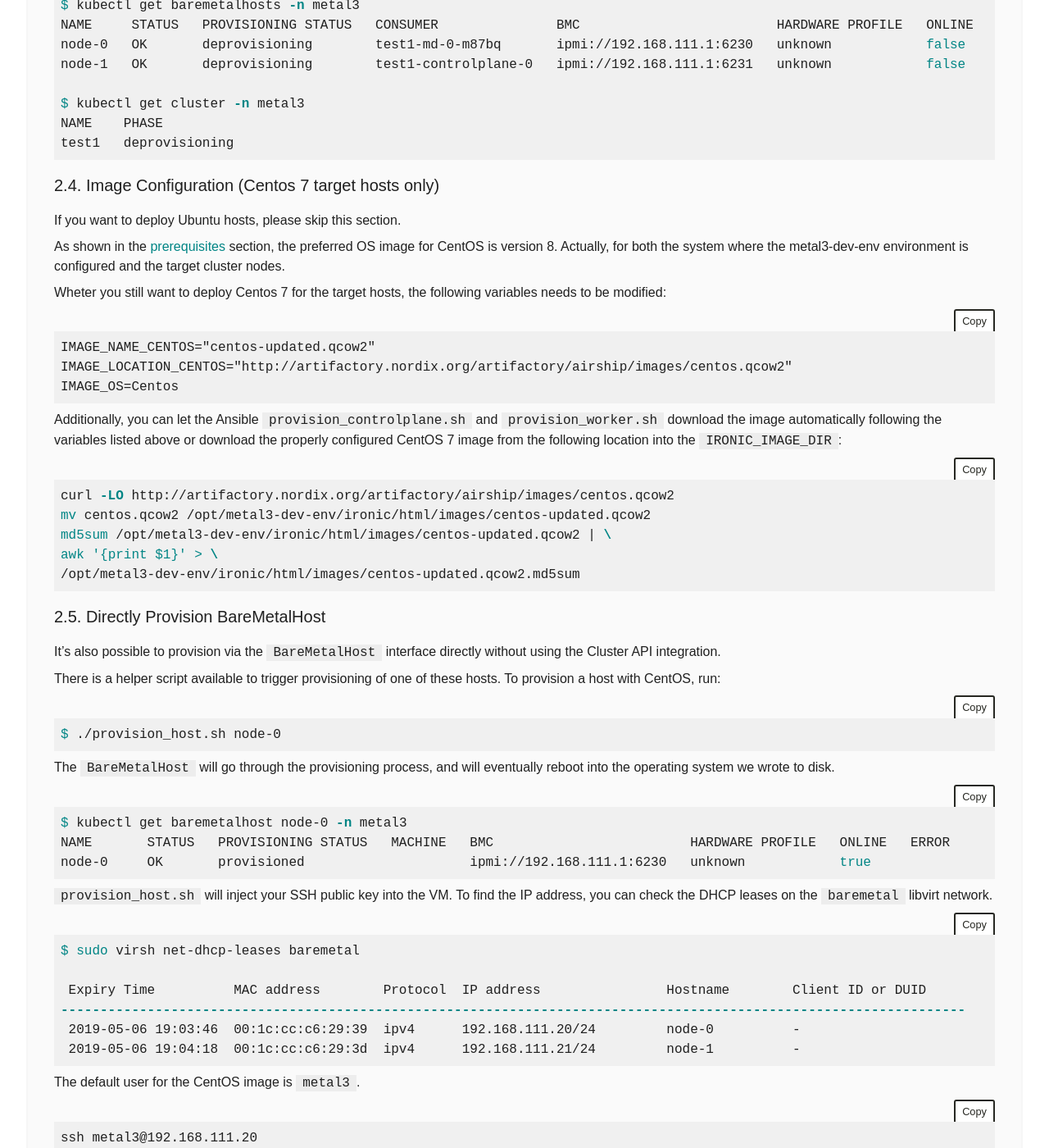
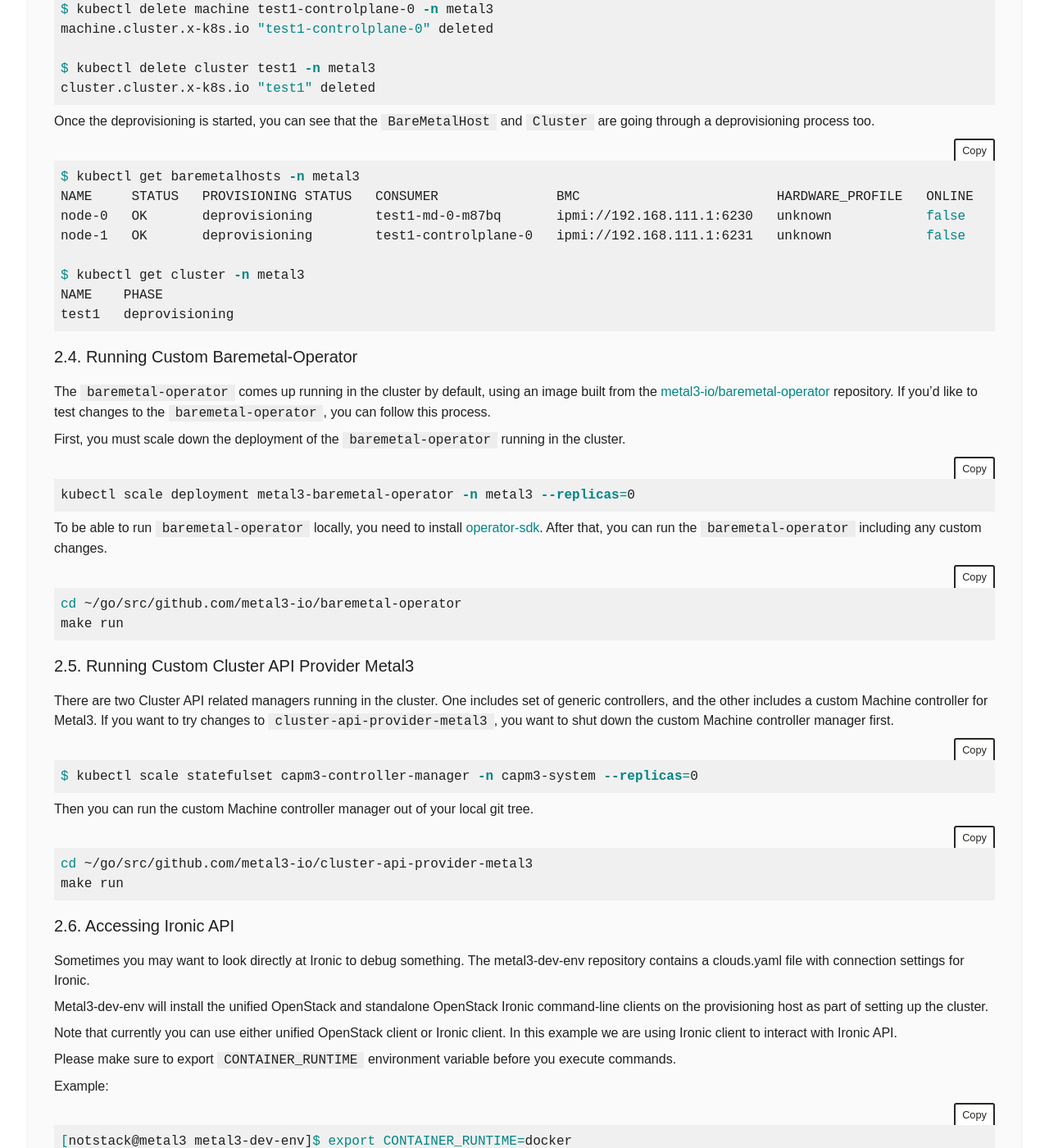
Before and after one commit to metal3-io/metal3-io.github.io, a Jekyll site: the page built from try-it.md, in a window 1280 px wide and 1400 px high, scrolled down 7812 px. Shown: the whole window at 82% size. Built offline with Jekyll 4.4.1, drawn with Linux system fonts in a browser that asks for light colours; nearby versions of some CDN libraries; comment, search, counter and statistics services are not loaded; some of the changed text lies outside the part shown.

Commit message:
Update 'Try it': remove obsolete sections, fix minor errors
- Change statement about assuming the usage of older, non-default api
  version
- Remove mentions of CentOS 7
- Remove a section refering to scripts no longer present in
  metal3-dev-env (fixes #201)
- Describe usage of config_*.sh files
- Update VMware blog domain
- Update `get bmh -owide` examples to current output format

````diff
--- a/try-it.md
+++ b/try-it.md
@@ -10,19 +10,20 @@ permalink: /try-it.html
   - [1.1. Prerequisites](#11-prerequisites)
   - [1.2. Setup](#12-setup)
   - [1.3. Using Custom Image](#13-using-custom-image)
+  - [1.4. Setting environment variables](#14-setting-environment-variables)
 - [2. Working with Environment](#2-working-with-environment)
   - [2.1. BareMetalHosts](#21-baremetalhosts)
   - [2.2. Provision Cluster and Machines](#22-provision-cluster-and-machines)
   - [2.3. Deprovision Cluster and Machines](#23-deprovision-cluster-and-machines)
-  - [2.4. Image configuration (Centos 7 target hosts only)](#24-image-configuration-centos-7-target-hosts-only)
-  - [2.5. Directly Provision BareMetalHost](#25-directly-provision-baremetalhost)
-  - [2.6. Running Custom Baremetal-Operator](#26-running-custom-baremetal-operator)
-  - [2.7. Running Custom Cluster API Provider Metal3](#27-running-custom-cluster-api-provider-metal3)
-  - [2.8. Accessing Ironic API](#28-accessing-ironic-api)
+  - [2.4. Directly Provision BareMetalHost](#24-directly-provision-baremetalhost)
+  - [2.5. Running Custom Baremetal-Operator](#25-running-custom-baremetal-operator)
+  - [2.6. Running Custom Cluster API Provider Metal3](#26-running-custom-cluster-api-provider-metal3)
+  - [2.7. Accessing Ironic API](#27-accessing-ironic-api)
 
 <!-- /TOC -->
 <hr>
-## 1. Environment-Setup
+
+## 1. Environment Setup
 
 > info "Naming"
 > For the v1alpha3 release, the Cluster API provider for Metal3 was renamed from
@@ -43,7 +44,7 @@ permalink: /try-it.html
 
 This is a high-level architecture of the Metal³-dev-env. Note that for Ubuntu based setup, either Kind or Minikube can be used to instantiate an ephemeral cluster, while for CentOS based setup only Minikube is currently supported. Ephemeral cluster creation tool can be manipulated with EPHEMERAL_CLUSTER environment variable.
 
-<p align="center">
+<p style="text-align: center">
   <img src="assets/images/metal3-dev-env.svg">
 </p>
 
@@ -78,13 +79,6 @@ $ make clean
 > When redeploying metal³-dev-env with a different release version of CAPM3, you
 > must set the `FORCE_REPO_UPDATE` variable in `config_${user}.sh` to _true_.
 
-### 1.3. Using Custom Image
-
-Whether you want to run target cluster Nodes with your own image, you can override the three following variables: `IMAGE_NAME`,
-`IMAGE_LOCATION`, `IMAGE_USERNAME`. If the requested image with name `IMAGE_NAME` does not
-exist in the `IRONIC_IMAGE_DIR` (/opt/metal3-dev-env/ironic/html/images) folder, then it will be automatically
-downloaded from the `IMAGE_LOCATION` value configured.
-
 > warning "Warning"
 > If you see this error during the installation:
 >
@@ -94,6 +88,22 @@ downloaded from the `IMAGE_LOCATION` value configured.
 > ```
 >
 > You may need to log out then login again, and run `make clean` and `make` again.
+
+### 1.3. Using Custom Image
+
+Whether you want to run target cluster Nodes with your own image, you can override the three following variables: `IMAGE_NAME`,
+`IMAGE_LOCATION`, `IMAGE_USERNAME`. If the requested image with name `IMAGE_NAME` does not
+exist in the `IRONIC_IMAGE_DIR` (/opt/metal3-dev-env/ironic/html/images) folder, then it will be automatically
+downloaded from the `IMAGE_LOCATION` value configured.
+
+### 1.4. Setting environment variables
+
+To set environment variables persistently, export them from the configuration file used by metal³-dev-env scripts:
+
+```bash
+$ cp config_example.sh config_$(whoami).sh
+$ vim config_$(whoami).sh
+```
 
 ## 2. Working with Environment
 
@@ -113,13 +123,13 @@ $ sudo virsh list
 
 Each of the VMs (aside from the `minikube` management cluster VM) are
 represented by `BareMetalHost` objects in our management cluster. The yaml
-defition file used to create these host objects is in `bmhosts_crs.yaml`.
+definition file used to create these host objects is in `bmhosts_crs.yaml`.
 
 ```sh
-$ kubectl get baremetalhosts -n metal3
-NAME     STATUS   PROVISIONING STATUS   CONSUMER   BMC                         HARDWARE PROFILE   ONLINE   ERROR
-node-0   OK       ready                            ipmi://192.168.111.1:6230   unknown            true
-node-1   OK       ready                            ipmi://192.168.111.1:6231   unknown            true
+$ kubectl get baremetalhosts -n metal3 -o wide
+NAME     STATUS   STATE   CONSUMER   BMC                         HARDWARE_PROFILE   ONLINE   ERROR
+node-0   OK       ready              ipmi://192.168.111.1:6230   unknown            true
+node-1   OK       ready              ipmi://192.168.111.1:6231   unknown            true
 ```
 
 You can also look at the details of a host, including the hardware information
@@ -279,7 +289,7 @@ provisioned and associated with a `Machine`.
 ```sh
 $ kubectl get baremetalhosts -n metal3
 
-NAME     STATUS   PROVISIONING STATUS   CONSUMER               BMC                         HARDWARE PROFILE   ONLINE   ERROR
+NAME     STATUS   STATE                 CONSUMER               BMC                         HARDWARE_PROFILE   ONLINE   ERROR
 node-0   OK       provisioning          test1-md-0-m87bq       ipmi://192.168.111.1:6230   unknown            true
 node-1   OK       provisioning          test1-controlplane-0   ipmi://192.168.111.1:6231   unknown            true
 ```
@@ -331,7 +341,7 @@ through a deprovisioning process too.
 
 ```sh
 $ kubectl get baremetalhosts -n metal3
-NAME     STATUS   PROVISIONING STATUS   CONSUMER               BMC                         HARDWARE PROFILE   ONLINE   ERROR
+NAME     STATUS   PROVISIONING STATUS   CONSUMER               BMC                         HARDWARE_PROFILE   ONLINE   ERROR
 node-0   OK       deprovisioning        test1-md-0-m87bq       ipmi://192.168.111.1:6230   unknown            false
 node-1   OK       deprovisioning        test1-controlplane-0   ipmi://192.168.111.1:6231   unknown            false
 
@@ -339,85 +349,7 @@ $ kubectl get cluster -n metal3
 NAME    PHASE
 test1   deprovisioning
 ```
-
-### 2.4. Image Configuration (Centos 7 target hosts only)
-
-If you want to deploy Ubuntu hosts, please skip this section.
-
-As shown in the [prerequisites](#11-prerequisites) section, the preferred OS image for CentOS is version 8. Actually, for both the system where the metal3-dev-env environment is configured and the target cluster nodes.
-
-Wheter you still want to deploy Centos 7 for the target hosts, the following variables needs to be modified:
-
-```
-IMAGE_NAME_CENTOS="centos-updated.qcow2"
-IMAGE_LOCATION_CENTOS="http://artifactory.nordix.org/artifactory/airship/images/centos.qcow2"
-IMAGE_OS=Centos
-```
-
-Additionally, you can let the Ansible `provision_controlplane.sh` and `provision_worker.sh` download the image automatically following the variables listed above or download the properly configured CentOS 7 image from the following location into the `IRONIC_IMAGE_DIR`:
-
-```sh
-curl -LO http://artifactory.nordix.org/artifactory/airship/images/centos.qcow2
-mv centos.qcow2 /opt/metal3-dev-env/ironic/html/images/centos-updated.qcow2
-md5sum /opt/metal3-dev-env/ironic/html/images/centos-updated.qcow2 | \
-awk '{print $1}' > \
-/opt/metal3-dev-env/ironic/html/images/centos-updated.qcow2.md5sum
-```
-
-### 2.5. Directly Provision BareMetalHost
-
-It’s also possible to provision via the `BareMetalHost` interface directly
-without using the Cluster API integration.
-
-There is a helper script available to trigger provisioning of one of these
-hosts. To provision a host with CentOS, run:
-
-```sh
-$ ./provision_host.sh node-0
-```
-
-The `BareMetalHost` will go through the provisioning process, and will
-eventually reboot into the operating system we wrote to disk.
-
-```sh
-$ kubectl get baremetalhost node-0 -n metal3
-NAME       STATUS   PROVISIONING STATUS   MACHINE   BMC                         HARDWARE PROFILE   ONLINE   ERROR
-node-0     OK       provisioned                     ipmi://192.168.111.1:6230   unknown            true
-```
-
-`provision_host.sh` will inject your SSH public key into the VM. To find the IP
-address, you can check the DHCP leases on the `baremetal` libvirt network.
-
-```sh
-$ sudo virsh net-dhcp-leases baremetal
-
- Expiry Time          MAC address        Protocol  IP address                Hostname        Client ID or DUID
--------------------------------------------------------------------------------------------------------------------
- 2019-05-06 19:03:46  00:1c:cc:c6:29:39  ipv4      192.168.111.20/24         node-0          -
- 2019-05-06 19:04:18  00:1c:cc:c6:29:3d  ipv4      192.168.111.21/24         node-1          -
-```
-
-The default user for the CentOS image is `metal3`.
-
-```sh
-ssh metal3@192.168.111.20
-```
-
-There is another helper script to deprovision a host.
-
-```sh
-$ ./deprovision_host.sh node-0
-```
-
-You will then see the host go into a `deprovisioning` status:
-
-```sh
-$ kubectl get baremetalhost node-0 -n metal3
-NAME       STATUS   PROVISIONING STATUS   MACHINE   BMC                         HARDWARE PROFILE   ONLINE   ERROR
-node-0     OK       deprovisioning                  ipmi://192.168.111.1:6230   unknown            true
-```
-
-### 2.6. Running Custom Baremetal-Operator
+### 2.4. Running Custom Baremetal-Operator
 
 The `baremetal-operator` comes up running in the cluster by default, using an
 image built from the [metal3-io/baremetal-operator](https://github.com/metal3-io/baremetal-operator) repository. If you’d like to test changes to the
@@ -439,7 +371,7 @@ cd ~/go/src/github.com/metal3-io/baremetal-operator
 make run
 ```
 
-### 2.7. Running Custom Cluster API Provider Metal3
+### 2.5. Running Custom Cluster API Provider Metal3
 
 There are two Cluster API related managers running in the cluster. One
 includes set of generic controllers, and the other includes a custom Machine
@@ -458,7 +390,7 @@ cd ~/go/src/github.com/metal3-io/cluster-api-provider-metal3
 make run
 ```
 
-### 2.8. Accessing Ironic API
+### 2.6. Accessing Ironic API
 
 Sometimes you may want to look directly at Ironic to debug something.
 The metal3-dev-env repository contains a clouds.yaml file with
````
Also changed, not shown: other parts of try-it.md (+4 -4 lines), _posts/2019-06-25-Metal3.md (+1 -1 lines).
